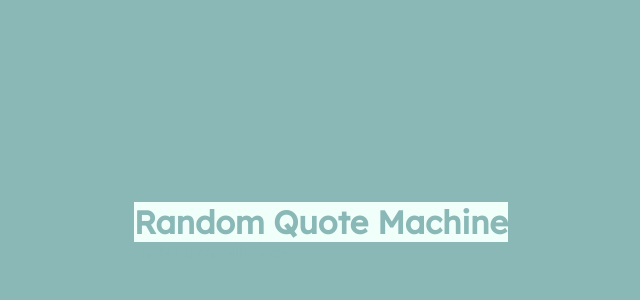
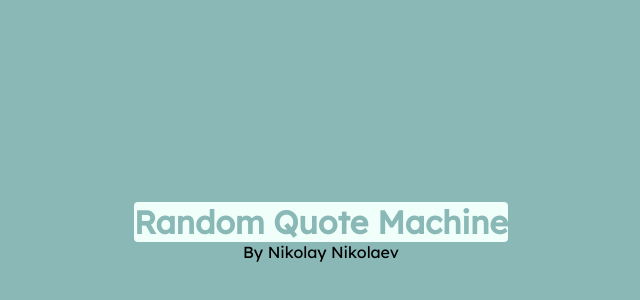
Before and after one commit to N-Nikolaev/FCC--React-1, a React app: page / in a window 1280 px wide. Shown: the part 168-468 px from the top of the page, without its empty margins (319-959 px from the left). Built offline with nearby package versions, Linux system fonts and the light colour scheme.

Commit message:
Added footer styling

```diff
--- a/src/scss/index.scss
+++ b/src/scss/index.scss
@@ -18,6 +18,12 @@ $font-lexend:   'Lexend Deca', sans-serif;
 // Breakpoints
 
 $br--desktop:   1024px;
+
+
+// Miscellaneous
+
+$border-radius: 4px;
+
 
 // Mixins
 
@@ -63,4 +69,10 @@ body {
 
 .card {
     background: $bg-card;
+    border-radius: $border-radius;
 }
+
+.footer {
+    color: black;
+    text-align: center;
+}
```
